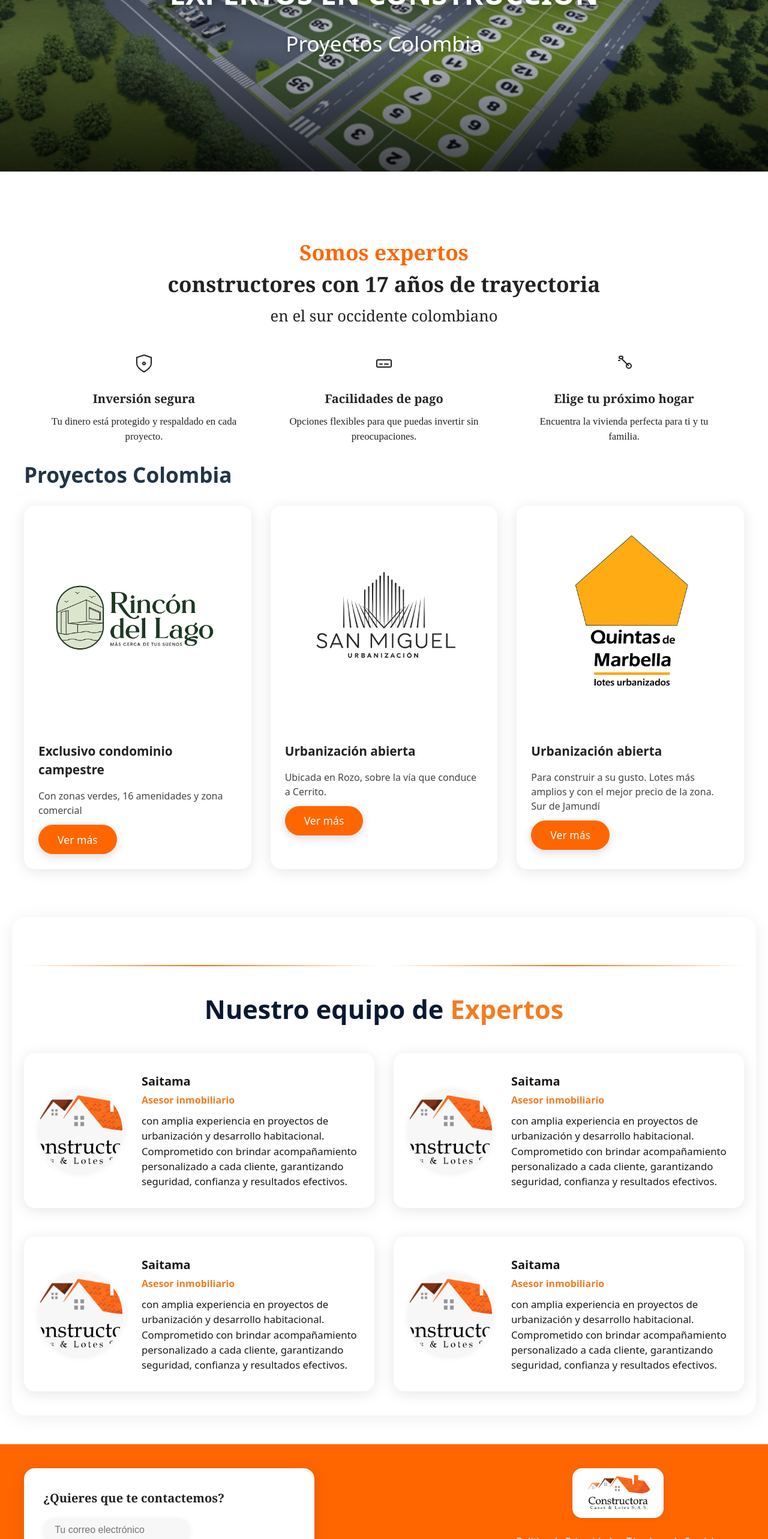
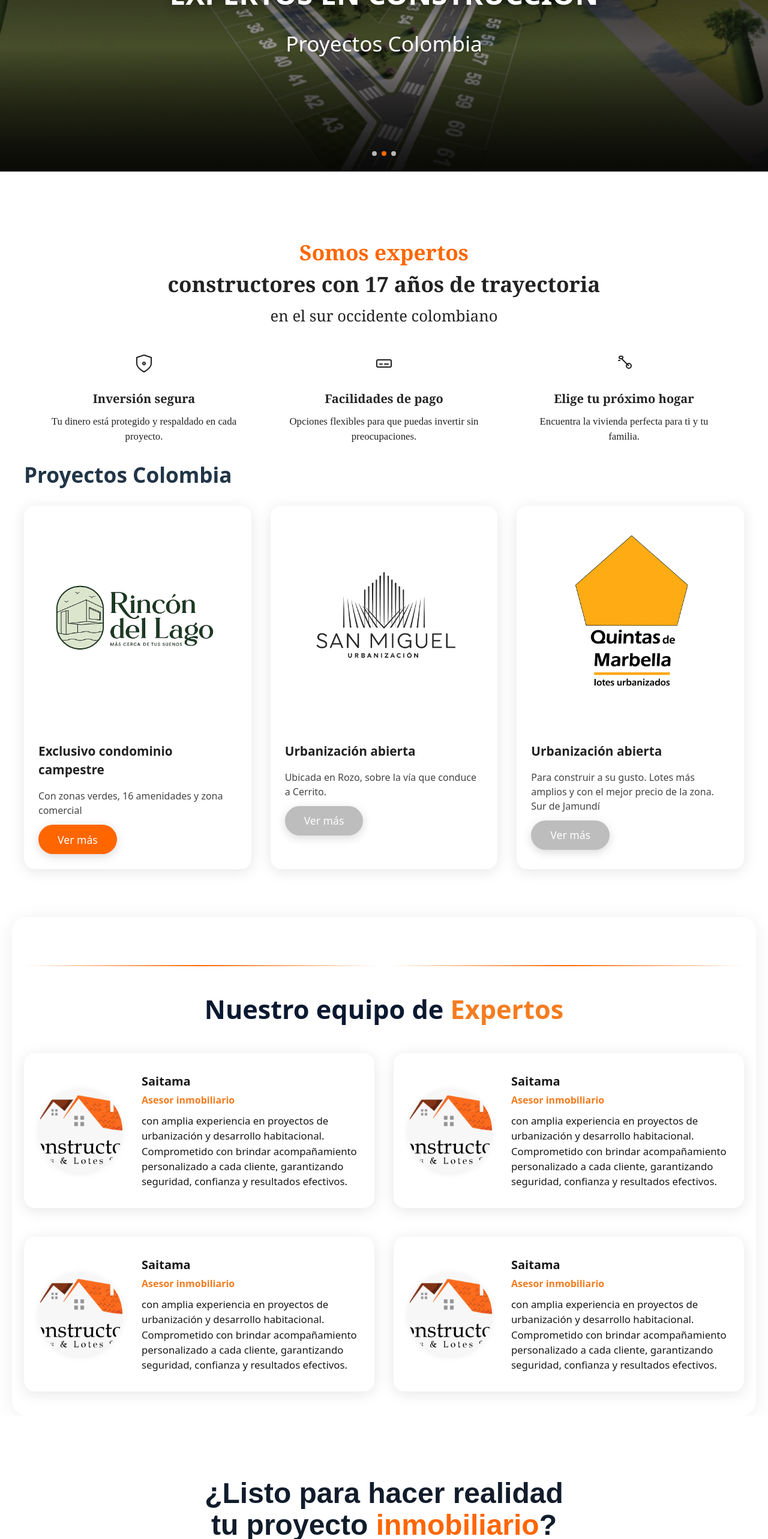
Before and after one commit to joburbanop/Constructora, a React (Vite) app: page /proyectos-colombia in a window 1280 px wide. Shown: the part 234-2800 px from the top of the page at 60% size. Built offline with nearby package versions, Linux system fonts and the light colour scheme.

Commit message:
modificacion de los botones

```diff
--- /dev/null
+++ b/src/components/ContactoCTA.jsx
@@ -0,0 +1,53 @@
+import React from "react";
+import { useIdioma } from '../context/IdiomaContext';
+
+const ContactoCTA = () => {
+  const { t } = useIdioma();
+  return (
+    <section style={{ textAlign: 'center', padding: '64px 0 48px 0', background: '#fff' }}>
+      <h2 style={{
+        fontSize: '3rem',
+        fontWeight: 800,
+        color: '#111c2b',
+        marginBottom: 32,
+        lineHeight: 1.1,
+        fontFamily: 'Montserrat, Arial, sans-serif'
+      }}>
+        {t.cta?.titulo1 || '¿Listo para hacer realidad'}<br />
+        {t.cta?.titulo2 || 'tu proyecto'}{' '}
+        <span style={{ color: '#ff6600' }}>{t.cta?.inmobiliario || 'inmobiliario'}</span>?
+      </h2>
+      <div style={{ fontSize: '1.5rem', color: '#111c2b', marginBottom: 40, fontWeight: 400 }}>
+        {t.cta?.desc1 || 'Encuentra el lugar ideal para construir tu futuro.'}<br />
+        {t.cta?.desc2 || 'Estamos listos para asesorarte en cada paso.'}
+      </div>
+      <button
+        style={{
+          background: '#111c2b',
+          color: '#fff',
+          fontWeight: 700,
+          fontSize: '1.4rem',
+          padding: '18px 56px',
+          border: 'none',
+          borderRadius: 4,
+          cursor: 'pointer',
+          boxShadow: '0 4px 24px rgba(0,0,0,0.10)',
+          letterSpacing: 1,
+          transition: 'background 0.2s',
+          display: 'inline-flex',
+          alignItems: 'center',
+          gap: 12
+        }}
+        onClick={() => {
+          const el = document.getElementById('contactanos');
+          if (el) el.scrollIntoView({ behavior: 'smooth' });
+        }}
+      >
+        {t.cta?.boton || 'Contáctanos'}
+        <span style={{ fontSize: '1.5rem', display: 'inline-block', transform: 'translateY(2px)' }}>→</span>
+      </button>
+    </section>
+  );
+};
+
+export default ContactoCTA;
--- a/src/components/ProyectosEnMarcha.jsx
+++ b/src/components/ProyectosEnMarcha.jsx
@@ -48,7 +48,6 @@
                     window.open(proy.enlace, '_blank');
                   }
                 }}
-                disabled={proy.titulo === 'sanmiguel_titulo' || proy.titulo === 'marbella_titulo'}
               >
                 {t.proyectos.boton || 'Ver más'}
                 {(proy.titulo === 'sanmiguel_titulo' || proy.titulo === 'marbella_titulo') && (
--- a/src/pages/ProyectosColombia.jsx
+++ b/src/pages/ProyectosColombia.jsx
@@ -7,6 +7,13 @@
 import ColombiaBenefits from '../components/ColombiaBenefits';
 import Footer from '../components/Footer';
 import Expertos from '../components/Expertos';
+import ContactoCTA from '../components/ContactoCTA';
+import { Swiper, SwiperSlide } from 'swiper/react';
+import { Pagination, Autoplay, EffectFade } from 'swiper/modules';
+import 'swiper/css';
+import 'swiper/css/pagination';
+import 'swiper/css/effect-fade';
+import '../styles/Slider.css';
 
 const ProyectosColombia = () => {
   const { t } = useIdioma();
@@ -18,11 +25,25 @@
   return (
     <>
       <Header />
-      <section
+      {/* Hero Slider animado */}
+      <section style={{ width: '100%', height: '520px', marginBottom: 0, padding: 0 }}>
+        <Swiper
+          modules={[Pagination, Autoplay, EffectFade]}
+          pagination={{ clickable: true }}
+          autoplay={{ delay: 4000, disableOnInteraction: false }}
+          effect="fade"
+          speed={1200}
+          loop
+          className="mySwiper"
+        >
+          {renders.slice(0, 3).map((r, idx) => (
+            <SwiperSlide key={idx}>
+              <div
+                className="slide-bg"
                 style={{
+                  backgroundImage: `url(${r.imagen})`,
                   width: '100%',
                   height: '520px',
-          backgroundImage: `url(${heroImg})`,
                   backgroundSize: 'cover',
                   backgroundPosition: 'center 35%',
                   display: 'flex',
@@ -46,29 +67,48 @@
                   padding: '2rem 1rem',
                 }}>
                   <h1 style={{ fontSize: '3rem', fontWeight: 'bold', marginBottom: '1rem', textShadow: '0 4px 16px rgba(0,0,0,0.4)' }}>
-            EXPERTOS EN CONSTRUCCIÓN
+                    {t.proyectos.colombia_hero || 'EXPERTOS EN CONSTRUCCIÓN'}
                   </h1>
                   <h2 style={{ fontSize: '2.2rem', fontWeight: 500, textShadow: '0 2px 8px rgba(0,0,0,0.3)' }}>
-            Proyectos Colombia
+                    {t.proyectos.colombia_title || 'Proyectos Colombia'}
                   </h2>
                 </div>
+              </div>
+            </SwiperSlide>
+          ))}
+        </Swiper>
       </section>
       <main style={{ maxWidth: 1200, margin: '40px auto', padding: 20 }}>
         <ColombiaBenefits />
         <h1 style={{ fontSize: '2.2rem', marginBottom: 32 }}>{t.proyectos.colombia_title || 'Proyectos Colombia'}</h1>
         <div style={{ display: 'grid', gridTemplateColumns: 'repeat(auto-fit, minmax(320px, 1fr))', gap: '2rem' }}>
-          {proyectosColombia.map((proy, idx) => (
+          {proyectosColombia.map((proy, idx) => {
+            const isUrbanizacion = proy.titulo === 'sanmiguel_titulo' || proy.titulo === 'marbella_titulo';
+            return (
               <div key={idx} style={{ background: '#fff', borderRadius: 18, boxShadow: '0 4px 24px rgba(0,0,0,0.10)', padding: 24 }}>
                 <img src={proy.imagen} alt={t.proyectos[proy.titulo]} style={{ width: '100%', borderRadius: 12, marginBottom: 16 }} />
                 <h2 style={{ color: '#222', fontSize: '1.3rem', marginBottom: 8 }}>{t.proyectos[proy.titulo]}</h2>
                 <p style={{ color: '#444', marginBottom: 12 }}>{t.proyectos[proy.descripcion]}</p>
-              <Button onClick={() => window.open(proy.enlace, '_blank')}>{t.proyectos.boton || 'Ver más'}</Button>
+                <Button
+                  className={`ambito-btn ${isUrbanizacion ? 'gray lujo' : 'orange'}`}
+                  onClick={() => {
+                    if (!isUrbanizacion) window.open(proy.enlace, '_blank');
+                  }}
+                >
+                  {t.proyectos.boton || 'Ver más'}
+                  {isUrbanizacion && (
+                    <span className="proximamente-label">Próximamente</span>
+                  )}
+                </Button>
               </div>
-          ))}
+            );
+          })}
         </div>
 
       </main>
+
       <Expertos />
+      <ContactoCTA />
       <Footer />
     </>
   );
--- a/src/styles/Button.css
+++ b/src/styles/Button.css
@@ -36,8 +36,9 @@
 .ambito-btn.gray {
   background: #bdbdbd;
   color: #fff;
-  cursor: not-allowed;
   position: relative;
+  cursor: pointer;
+  opacity: 1;
 }
 .ambito-btn.lujo .proximamente-label {
   display: none;
--- a/src/utils/i18n/en.js
+++ b/src/utils/i18n/en.js
@@ -108,6 +108,14 @@
     saitama_nombre: "Saitama",
     saitama_cargo: "Real Estate Advisor",
     saitama_desc: "with extensive experience in urbanization and housing development projects. Committed to providing personalized support to each client, ensuring safety, trust, and effective results."
+  },
+  cta: {
+    titulo1: 'Ready to make your real estate',
+    titulo2: 'project a reality',
+    inmobiliario: 'dream',
+    desc1: 'Find the ideal place to build your future.',
+    desc2: 'We are ready to advise you every step of the way.',
+    boton: 'Contact us'
   }
 };
 
--- a/src/utils/i18n/es.js
+++ b/src/utils/i18n/es.js
@@ -108,6 +108,14 @@
     saitama_nombre: "Saitama",
     saitama_cargo: "Asesor inmobiliario",
     saitama_desc: "con amplia experiencia en proyectos de urbanización y desarrollo habitacional. Comprometido con brindar acompañamiento personalizado a cada cliente, garantizando seguridad, confianza y resultados efectivos."
+  },
+  cta: {
+    titulo1: '¿Listo para hacer realidad',
+    titulo2: 'tu proyecto',
+    inmobiliario: 'inmobiliario',
+    desc1: 'Encuentra el lugar ideal para construir tu futuro.',
+    desc2: 'Estamos listos para asesorarte en cada paso.',
+    boton: 'Contáctanos'
   }
 };
 
```
Lines whose indentation alone changed are shown as unchanged.
